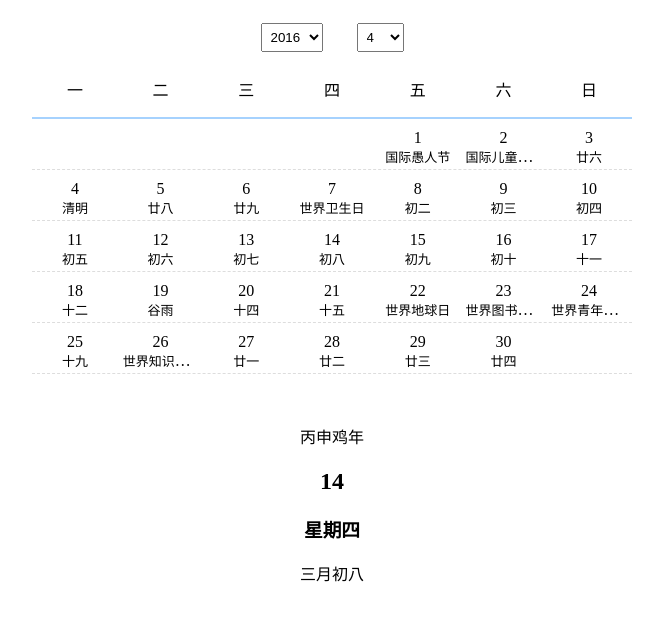
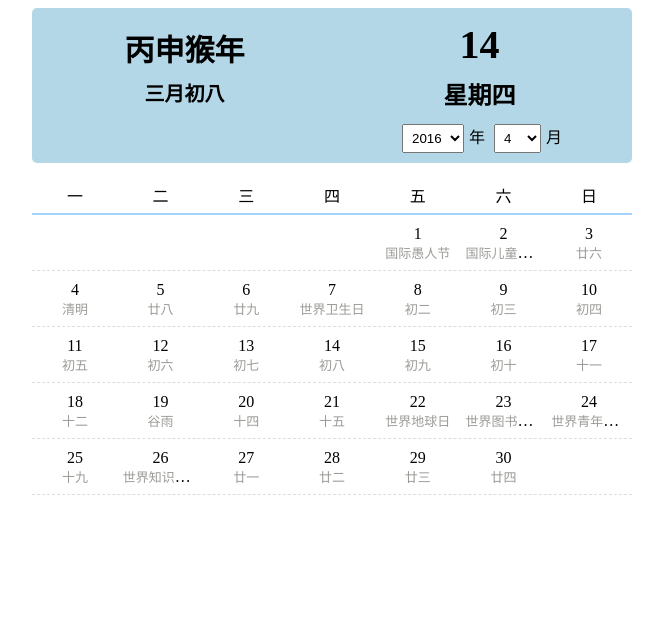
Before and after one commit to IOriens/Calendar, a plain HTML site: page Calendar.html in a window 1280 px wide. Shown: the whole page, without its empty margins (308-971 px from the left). Drawn offline with Linux system fonts and the light colour scheme.

Commit message:
first-edition

```diff
--- a/Calendar.html
+++ b/Calendar.html
@@ -7,21 +7,37 @@
     <link rel="stylesheet" href="css/style.css">
 </head>
 <body>
+<header>
 
+</header>
 <div class="main">
-    <!--年月选择框-->
-    <select name="years" id="year"></select>
-    <select name="months" id="month"></select>
+
+
+    <!--信息展示-->
+    <div class="info">
+        <div class="lunarInfo">
+            <div id="yearInfo">
+                <h1 id="lunarYearInfo"></h1>
+                <h3 id="lunarDay"></h3>
+                <h3 id="nationHoliday"></h3>
+            </div>
+        </div>
+        <div class="solarInfo">
+            <h1 id="selectedDay"></h1>
+            <h2 id="weekDay"></h2>
+            <!--年月选择框-->
+            <select name="years" id="year"></select><label for="year">年</label>
+            <select name="months" id="month"></select><label for="month">月</label>
+        </div>
+    </div>
 
     <!--日历显示-->
     <table id="date-table">
     </table>
 
-    <!--信息展示-->
-    <div id="info">
-        <div id="yearInfo"></div>
-        <div id="dayInfo"></div>
-    </div>
+
+
+
 
 </div>
 
--- a/js/index.js
+++ b/js/index.js
@@ -9,7 +9,7 @@ calendar.dayNum = 0
 calendar.weekdaysInChinese = ["一","二","三","四","五","六","日"];
 calendar.tianGan = ["甲","乙","丙","丁","戊","己","庚","辛","壬","癸"]
 calendar.diZhi = ["子","丑","寅","卯","辰","巳","午","未","申","酉","戌","亥"]
-calendar.chineseZodiac = ["鼠","牛","虎","兔","蛇","马","羊","猴","鸡","狗","猪"]
+calendar.chineseZodiac = ["鼠","牛","虎","兔","龙","蛇","马","羊","猴","鸡","狗","猪"]
 calendar.solarTerm = [
     "小寒", "大寒", "立春", "雨水", "惊蛰", "春分",
     "清明", "谷雨", "立夏", "小满", "芒种", "夏至",
@@ -469,6 +469,14 @@ calendar.calDays = function (year, month, dayNum) {
         day.lunarMonth = outcome[0]
         day.lunarDay = outcome[1]
         day.solarSessionTerm = ""
+        if(day.lunarMonth > 6 && month < 6) {
+            day.gan =  (calendar.calGan(year - 1) - 1 + 10) % 10
+            day.zhi =  (calendar.calZhi(year - 1) - 1 + 12) % 12
+        } else {
+            day.gan =  (calendar.calGan(year) - 1 + 10) % 10
+            day.zhi =  (calendar.calZhi(year) - 1 + 12) % 12
+        }
+
         calendar.days[i] = day
     }
 
@@ -517,11 +525,16 @@ calendar.updateDays = function () {
 
 //显示日期信息
 calendar.showDayInfo = function (day) {
-    var out = "<h2>"+(day+1) + "</h2>"
-    out += "<h3>星期" + calendar.weekdaysInChinese[((calendar.days[day].weekday -1) + 7) % 7] + "</h3>"
-    out += "<p>" + calendar.days[day].nationalHoliday + "</p>"
-    out += "<p>" + calendar.getLunarMonthString(calendar.days[day].lunarMonth)+calendar.getLunarDayString(calendar.days[day].lunarDay)+ "</p>"
-    calendar.$('dayInfo').innerHTML = out
+    //年信息
+    var gan = calendar.days[day].gan
+    var zhi = calendar.days[day].zhi
+    calendar.$("lunarYearInfo").innerHTML = calendar.tianGan[gan]+ calendar.diZhi[zhi] + calendar.chineseZodiac[zhi] + "年"
+
+    //日信息
+    calendar.$('selectedDay').innerHTML = (day + 1)
+    calendar.$('weekDay').innerHTML = "星期" + calendar.weekdaysInChinese[((calendar.days[day].weekday -1) + 7) % 7]
+    calendar.$('lunarDay').innerHTML = calendar.getLunarMonthString(calendar.days[day].lunarMonth)+calendar.getLunarDayString(calendar.days[day].lunarDay)
+    calendar.$('nationHoliday').innerHTML = calendar.days[day].nationalHoliday
 }
 
 //根据月数设置国际节日
@@ -539,17 +552,12 @@ calendar.updateTable = function (year, month) {
     //计算新月份总天数
     calendar.dayNum = calendar.getMonthDays(year, month)
 
-
-
     //显示本月日历
     calendar.calDays(year,month, calendar.dayNum)
     calendar.setHoliday(month)
     calendar.updateDays()
 
-    //更改天干地支显示
-    var gan = calendar.calGan(year) - 1
-    var zhi = calendar.calZhi(year) - 1
-    calendar.$("yearInfo").innerHTML = calendar.tianGan[gan]+ calendar.diZhi[zhi] + calendar.chineseZodiac[zhi] + "年"
+
 };
 
 //更改年月后更新视图
@@ -578,5 +586,4 @@ calendar.onChangeOfYearMonth = function () {
 
     calendar.showDayInfo(day.getDate() - 1)
 
-
 })()
--- a/scss/style.scss
+++ b/scss/style.scss
@@ -1,5 +1,13 @@
 * {
   box-sizing: border-box;
+}
+
+body {
+  text-align: center;
+}
+h1,h2,h3 {
+  margin: 0;
+  padding: 0;
 }
 
 table {
@@ -18,41 +26,71 @@ table {
   }
 
 
+
+  th, td {
+    display: inline-block;
+    padding: 10px 5px;
+    width: 1/7 * 100%;
+    height: 55px;
+    text-overflow: ellipsis;
+    white-space: nowrap;
+    overflow: hidden;
+    h1 {
+      font: bold 14px/14px "SimHei";
+    }
+    span {
+      font-size: 13px;
+      color: #9B9C97;
+    }
+  }
   th {
     font-size: 1em;
     color: #000;
     font-weight: 400;
+    height: 40px;
   }
-  th, td {
-    display: inline-block;
-    padding: 10px 5px;
-    width: 1/7 * 100%;
-    height: 50px;
-    text-overflow: ellipsis;
-    white-space: nowrap;
-    overflow: hidden;
+}
+
+select {
+  display: inline-block;
+  padding: 5px;
+  margin: 5px;
+}
+
+.info {
+  background-color: #B3D7E6;
+  border-radius: 5px;
+ overflow: hidden;
+  padding: 5px;
+  margin-bottom: 10px;
+  h1,h2,h3 {
+    margin: 8px;
+  }
+  .solarInfo {
+    float: right;
+    width:50%;
     h1 {
-      font-weight: bold;
-      font-size: 14px;
+      font-size:40px;
     }
-    span {
-      font-size: 13px;
+  }
+  .lunarInfo {
+    float: left;
+    width: 50%;
+    padding: 5px;
+    h1 {
+      font-size: 30px;
+    }
+    h2 {
+      font-size: 30px;
+    }
+    h3 {
+      font-size: 20px;
     }
   }
 }
 
 
-body {
-  text-align: center;
-}
-
-select {
-  display: inline-block;
-  padding: 5px;
-  margin: 15px;
-}
-
-@media(min-width: 1024px) {
+@media(min-width: 768px) {
   .main {
     width: 600px;
     margin: 0 auto;
```
Also changed, not shown: css/style.css, example/color-scheme-211-main.png (added), example/lt00000060.png (added), example/template-design-calendar-paper-page-months-57223541.jpg (added), 1 other file.
